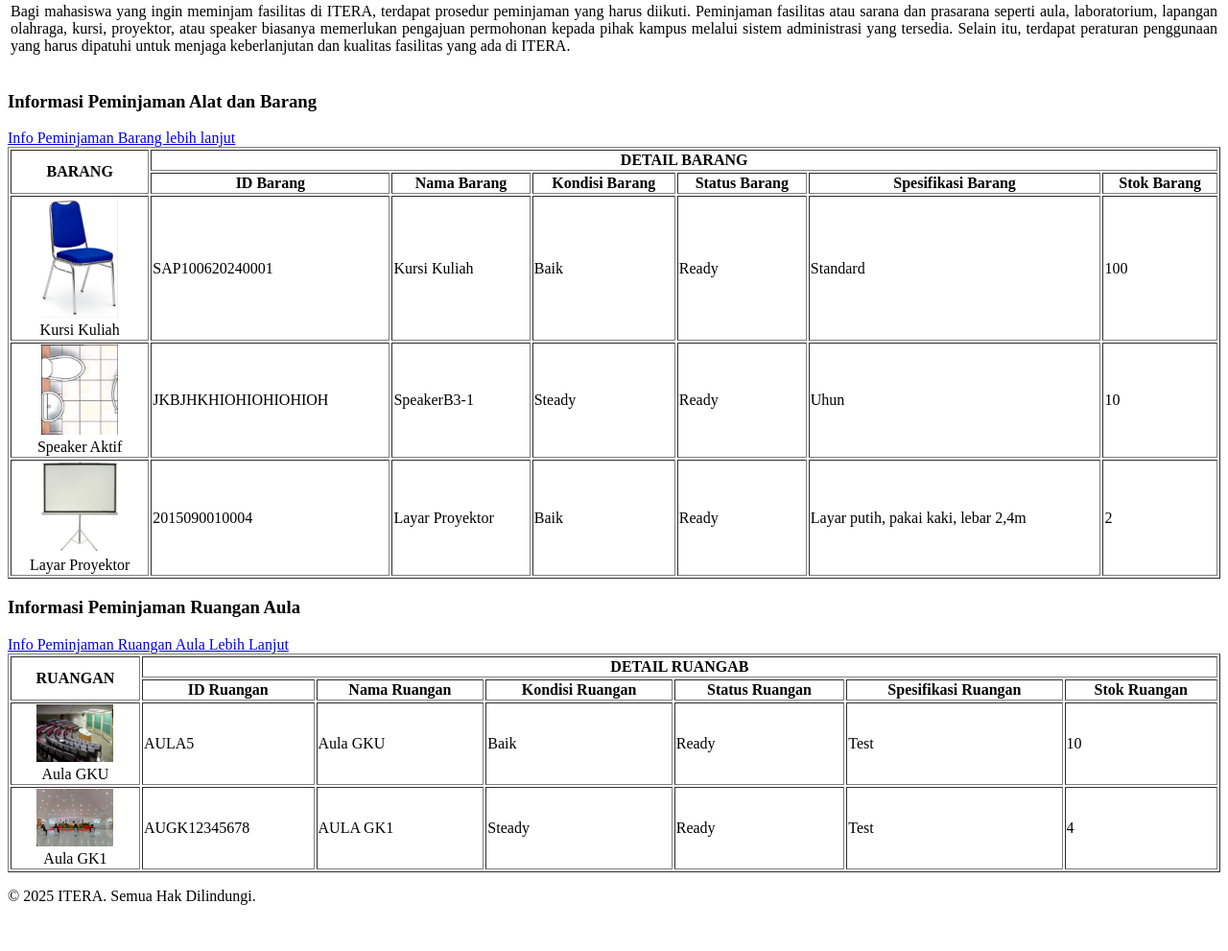
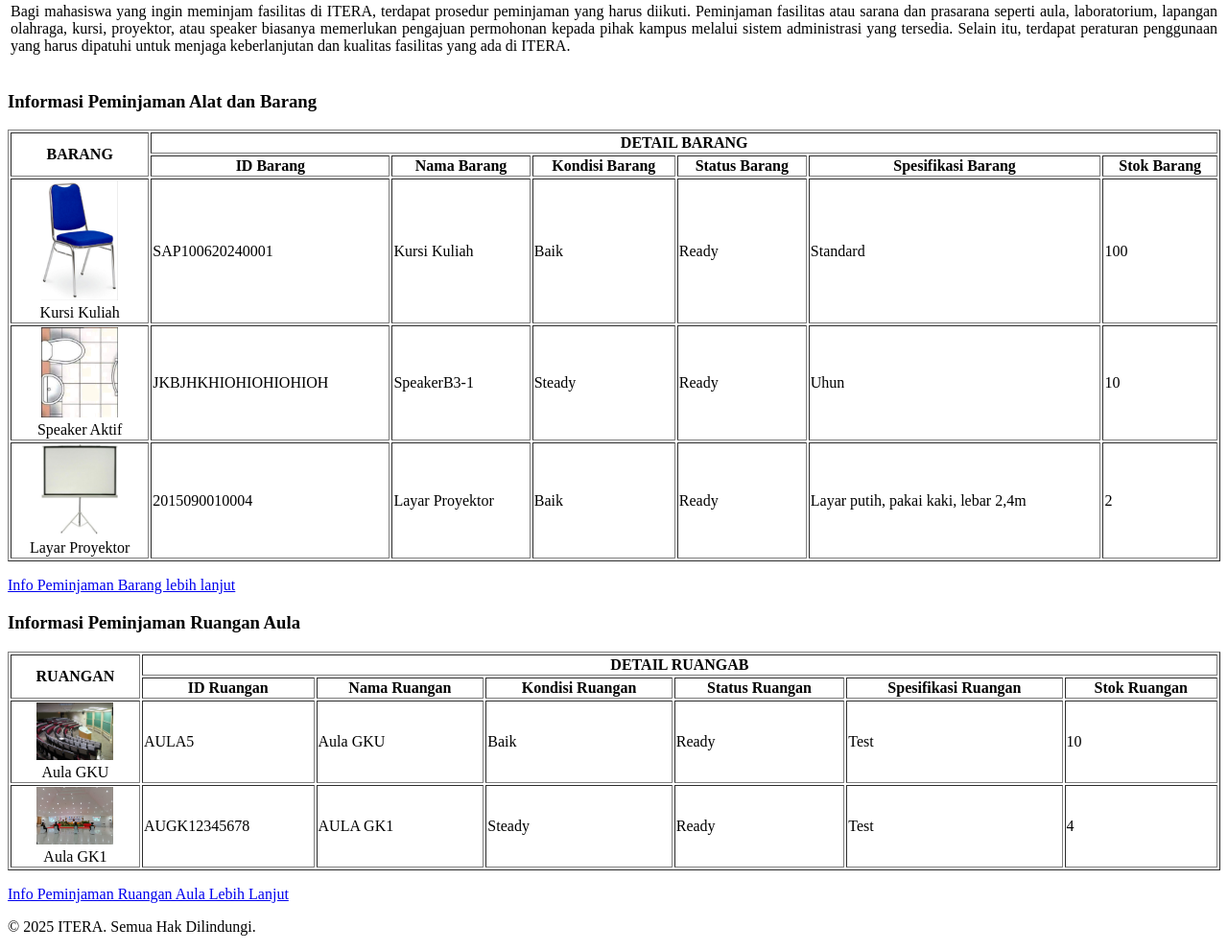
Before and after one commit to zulfapurianjani12/Pemweb, a plain HTML site: page index.html in a window 1280 px wide. Shown: the part 900-1891 px from the top of the page at 96% size. Before the commit the page ends 1859 px from the top, so only its background shows below. Drawn offline with Linux system fonts and the light colour scheme.

Commit message:
index.html

```diff
--- a/index.html
+++ b/index.html
@@ -3,17 +3,20 @@
 <head>
     <meta charset="UTF-8">
     <meta name="viewport" content="width=device-width, initial-scale=1.0">
-    <title>Sarana dan Prasarana ITERA</title>
+    <title>Sarana dan Prasarana ITERA</title> <!-- Judul halaman yang akan ditampilkan di browser -->
 </head>
 <body>
+
+    <!-- Bagian Header -->
     <header>
         <div align="center">
             <img src="logoitera.png" alt="Logo ITERA" width="200">
             <h1>FASILITAS ITERA</h1>
-            <h1>SARANA DAN PRASARANA</h1>
+            <h1>SARANA DAN PRASARANA</h1> <!-- Untuk judul utama -->
         </div>
     </header>
 
+    <!-- Navigasi Menu -->
     <nav>
         <div align="center">
             <a href="https://www.itera.ac.id/fasilitas/">Beranda</a> |
@@ -22,10 +25,13 @@
     </nav>
 
     <main>
+        <!-- Bagian Pembuka -->
         <h2>Selamat Datang di ITERA</h2>
         <img src="footage.jpg" alt="Logo ITERA" width="450">
+
+        <!-- Tabel Deskripsi ITERA -->
+        <!-- Menggunakan tabel <table> untuk mengatur teks dalam satu sel <td>, dengan teks yang diratakan secara justify -->
         <table width="100%">
-
         <tr>
             <td align="justify">
                 <p> Institut Teknologi Sumatera (ITERA) merupakan perguruan tinggi yang terletak di Jati Agung, Kabupaten Lampung Selatan, Lampung.
@@ -47,8 +53,9 @@
             </tr>
         </table>
 
- <h3>Informasi Peminjaman Alat dan Barang</h3>
-        <table border="1" width="100%">
+        <!-- Bagian Tabel Peminjaman Alat dan Barang -->
+        <h3>Informasi Peminjaman Alat dan Barang</h3>
+        <table border="1" width="100%"> <!--Membuat tabel dengan garis batas-->
             <tr>
                 <th rowspan="2">BARANG</th>
                 <th colspan="6">DETAIL BARANG</th>
@@ -88,10 +95,11 @@
                 <td>Layar putih, pakai kaki, lebar 2,4m</td>
                 <td>2</td>
             </tr>
-            <a href="https://pinjam.itera.ac.id/peminjaman/alat/barang">Info Peminjaman Barang lebih lanjut</a>
         </table>
+        <p><a href="https://pinjam.itera.ac.id/peminjaman/alat/barang">Info Peminjaman Barang lebih lanjut</a></p>
 
-<h3>Informasi Peminjaman Ruangan Aula</h3>
+        <!-- Bagian Tabel Peminjaman Ruangan -->
+        <h3>Informasi Peminjaman Ruangan Aula</h3>
         <table border="1" width="100%">
             <tr>
                 <th rowspan="2">RUANGAN</th>
@@ -123,9 +131,11 @@
                 <td>Test</td>
                 <td>4</td>
             </tr>
-            <a href="https://pinjam.itera.ac.id/peminjaman/ruangan/aula">Info Peminjaman Ruangan Aula Lebih Lanjut</a>
         </table>
+        <p><a href="https://pinjam.itera.ac.id/peminjaman/ruangan/aula">Info Peminjaman Ruangan Aula Lebih Lanjut</a></p>
     </main>
+
+    <!-- Bagian Footer -->
     <footer>
         <p>&copy; 2025 ITERA. Semua Hak Dilindungi.</p>
     </footer>
```
